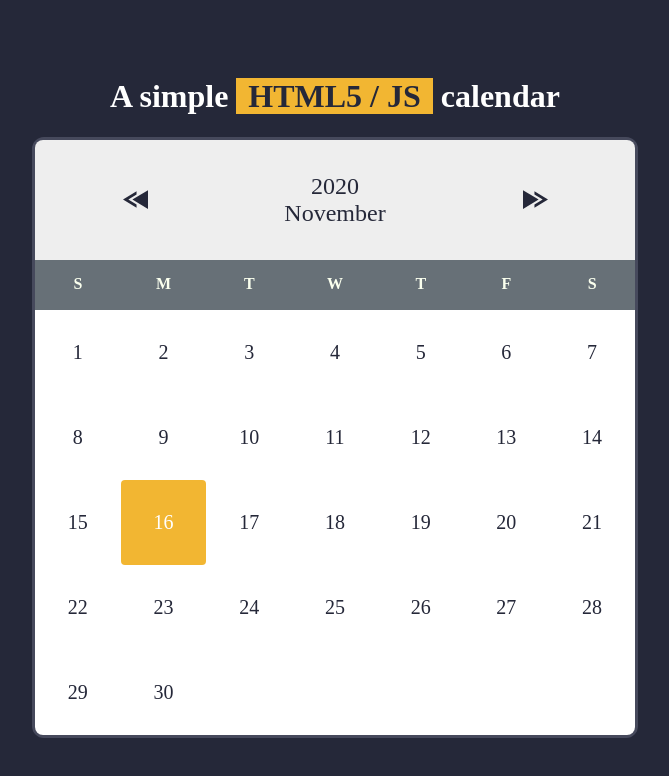
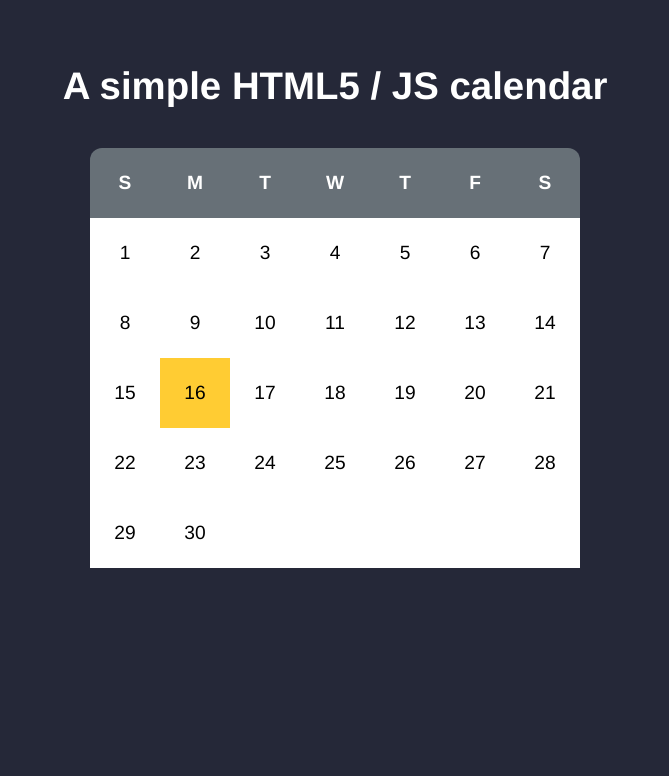
Before and after one commit to loydle/calendar-js, a plain HTML site: page index.html in a window 1280 px wide. Shown: the whole page, without its empty margins (305-974 px from the left). Drawn offline with Linux system fonts and the light colour scheme.

Commit message:
refactor: simplify code

```diff
--- a/css/main.css
+++ /dev/null
@@ -1,186 +0,0 @@
-* {
-    list-style: none;
-}
-
-body {
-    font-family: 'Montserrat';
-    background-color: #252839;
-    padding: 49px;
-}
-
-.yellow {
-    background-color: #f2b632;
-    color: #252839;
-    padding-left: 12px;
-    padding-right: 12px;
-}
-
-h1 {
-    color: #fff;
-    text-align: center;
-}
-
-.month {
-    text-align: center;
-    color: #252839;
-}
-
-#calendar {
-    max-width: 600px;
-    border: 3px solid #5a5d71a3;
-    border-radius: 12px;
-    margin: auto;
-}
-
-#calendar header {
-    background-color: #eee;
-    color: #252839;
-    font-size: 150%;
-    display: flex;
-    width: 100%;
-    margin: auto auto;
-    border-top-left-radius: 8px;
-    border-top-right-radius: 8px;
-    justify-content: space-around;
-    height: 120px;
-    align-items: center;
-}
-
-#calendar header div {
-    display: flex;
-    justify-content: center;
-    width: 100%;
-}
-
-#calendar header .arrow {
-    width: 25px;
-    cursor: pointer;
-}
-
-#calendar header .arrow.prev {
-    transform: rotateY(180deg);
-}
-
-#calendar header button {
-    border: none;
-    background-color: transparent;
-    outline: none;
-    cursor: pointer;
-}
-
-#calendar .day-name ul {
-    display: flex;
-    list-style-type: none;
-    padding: 0;
-    background-color: #677077;
-    color: #faffee;
-    font-weight: bold;
-    width: 100%;
-    line-height: 47px;
-    margin: auto auto;
-    height: 50px;
-    justify-content: space-between;
-}
-
-#calendar .day-name ul li {
-    width: 100px;
-    display: inline-block;
-    text-align: center;
-}
-
-#calendar .days {
-    width: 100%;
-    background-color: #fff;
-    border-bottom-left-radius: 8px;
-    border-bottom-right-radius: 8px;
-    display: flex;
-    flex-wrap: wrap;
-    flex-direction: row;
-}
-
-#calendar .days .current-month {
-    width: 100%;
-    display: flex;
-    flex-wrap: wrap;
-    flex-direction: row;
-}
-
-#calendar section.days section.week {
-    width: calc(100% / 7);
-}
-
-#calendar section.days .past-week section {
-    width: calc(100%/7);
-}
-
-#calendar section.days section.past-week {
-    width: calc(100%);
-    display: flex;
-}
-
-#calendar section.days .day {
-    color: #252839;
-    display: flex;
-    justify-content: center;
-    flex-direction: column;
-    text-align: center;
-    border-radius: 4px;
-    height: 10vw;
-    max-height: 85px;
-    font-size: 20px;
-}
-
-#calendar section.days .day.today,
-#calendar section.days .day.today:hover {
-    background-color: #f2b632;
-    color: #fff;
-    cursor: pointer;
-}
-
-#calendar section.days .day.past,
-#calendar section.days .day.past:hover {
-    color: #f2b632;
-    cursor: pointer;
-}
-
-#calendar section.days .day:hover {
-    background-color: rgba(238, 238, 238, 0.479);
-    color: #222;
-    cursor: pointer;
-}
-
-.hidden {
-    display: none;
-    opacity: 0;
-}
-
-.popup {
-    position: fixed;
-    top: 0;
-    bottom: 0;
-    left: 0;
-    width: 100%;
-    height: 100%;
-    background-color: #252839c0;
-    display: block;
-    text-align: center;
-    transition: .3s;
-}
-
-.popup ul {
-    margin: auto auto;
-    margin-top: 25%;
-    width: 50%;
-    height: 50%;
-    background-color: #fff;
-    display: flex;
-    justify-content: center;
-    flex-direction: column;
-    text-align: center;
-    border-radius: 8px;
-}
-
-canvas {
-    margin-top: 6vh;
-    border-radius: 4px;
-}
--- a/index.html
+++ b/index.html
@@ -1,69 +1,12 @@
 <!doctype html>
 <html lang="en">
-
-<head>
     <meta charset="UTF-8">
-    <link rel="stylesheet" href="css/main.css">
-    <title>A simple HTML5 / JS calendar
-    </title>
-</head>
-
-<body>
-
-    <h1>A simple <span class="yellow">HTML5 / JS</span> calendar</h1>
-    <div id="calendar">
-        <header>
-            <div><img class="arrow prev" src="./img/arrow.svg"> </div>
-            <div>
-                <div class="month"></div>
-            </div>
-            <div>
-                <img class="arrow next" src="./img/arrow.svg">
-            </div>
-        </header>
-        <section class="day-name ">
-            <ul>
-                <li>S</li>
-                <li>M</li>
-                <li>T</li>
-                <li>W</li>
-                <li>T</li>
-                <li>F</li>
-                <li>S</li>
-            </ul>
-        </section>
-        <section class="month-view">
-            <section class="days">
-                <section class="current-month">
-                    <section class="week week-0"></section>
-                    <section class="week week-1"></section>
-                    <section class="week week-2"></section>
-                    <section class="week week-3"></section>
-                    <section class="week week-4"></section>
-                    <section class="week week-5"></section>
-                    <section class="week week-6"></section>
-                </section>
-            </section>
-        </section>
-    </div>
-
-
-    <template>
-      <div class="day"></div>
-        <div class="day-view"></div>
-        <div class="day-view-option">
-          <ul>
-          </ul>
-        </div>
-        <div class="popup">
-        </div>
-        <canvas  id="task-board"></canvas>
-      </template>
-
-
-
-    <script src="js/main.js"></script>
-
-</body>
-
+    <link rel="stylesheet" href="./style.css">
+    <title>A simple HTML5/JS calendar</title>
+    <h1>A simple HTML5 / JS calendar</h1>
+    <div class="wrapper"></div>
+    <script src="./main.js"></script>
+    <script>
+        document.querySelector('.wrapper').appendChild(new CalendarJS(new Date()).html);
+    </script>
 </html>
--- a/js/main.js
+++ /dev/null
@@ -1,282 +0,0 @@
-'use strict';
-
-const CalendarInit = new Calendar(new Day(new Date()));
-const template = document.querySelector('template').content.cloneNode(true);
-
-renderCalendar(
-    document.getElementById('calendar'),
-    CalendarInit,
-    template
-);
-//----------------------------------------------------------
-//----------------------------------------------------------
-
-function renderCalendar(calendarNode, CalendarObj, template) {
-    console.log(CalendarObj);
-    clearWeekViews(calendarNode);
-    prevNextBtnClickEvent(calendarNode, CalendarObj);
-    renderDays(calendarNode, CalendarObj, template);
-    renderMonthAndYearTitle(calendarNode, CalendarObj);
-
-    // ---------
-    // ---------
-
-    function clearWeekViews(calendarNode) {
-        try {
-
-            if (calendarNode instanceof HTMLElement) {
-                let weeksArray = nodeListToArray(calendarNode.querySelectorAll('.week'));
-                weeksArray.map(w => w.innerHTML = '');
-            }
-        } catch (err) {
-            // fallback
-        }
-    }
-
-    function prevNextBtnClickEvent(calendarNode, CalendarObj) {
-        let next = calendarNode.querySelector('.next');
-        let prev = calendarNode.querySelector('.prev');
-
-        next.onclick = changeView;
-        prev.onclick = changeView;
-
-        //---
-        //---
-
-        function changeView(e) {
-            let newDate = CalendarObj.date;
-            newDate.setDate(1);
-            if (e.srcElement.classList.value.match(/next/)) {
-                newDate.setMonth(
-                    newDate.getMonth() + 1
-                );
-            } else if (e.srcElement.classList.value.match(/prev/)) {
-                newDate.setMonth(
-                    newDate.getMonth() - 1
-                );
-            }
-            renderCalendar(
-                calendarNode,
-                new Calendar(new Day(newDate)),
-                template);
-        }
-    }
-
-    function renderDays(calendarHTMLElm, CalendarObj, template) {
-        for (let i = 1; i <= CalendarObj.days.length; i++) {
-            const day = new Day(
-                new Date(`
-                ${CalendarObj.month} ${i}, ${CalendarObj.year} 00:00`)
-            );
-            const dayView = template.querySelector('.day-view').cloneNode(true);
-            const dayContainer = template.querySelector('.day').cloneNode(true);
-            const weekContainer = calendarHTMLElm.querySelector('.days .current-month .week-' + day.week);
-            if (
-                dayView instanceof HTMLElement &&
-                dayContainer instanceof HTMLElement &&
-                weekContainer instanceof HTMLElement
-            ) {
-                setDatasetContainerDay(dayContainer, day);
-                dayView.innerHTML = day.day;
-                dayContainer.appendChild(dayView);
-                weekContainer.appendChild(dayContainer);
-
-
-            } else {
-                console.error('not an HTML element');
-            }
-            (function addPastWeekView(i) {
-                if (i === 1 && day.week != 0) {
-                    for (let i = 0; i < day.week; i++) {
-                        const dayView = template.querySelector('.day-view').cloneNode(true);
-                        const dayContainer = template.querySelector('.day').cloneNode(true);
-                        dayContainer.appendChild(dayView);
-                        calendarHTMLElm.querySelector('.days .current-month .week-' + i).appendChild(dayContainer);
-                    }
-                }
-            }(i));
-        }
-
-        let row = calendarHTMLElm.querySelectorAll('.current-month .week');
-        if (row.length) {
-            for (let i = 0; i < row.length; i++) {
-                if (row[i].querySelector('.day') instanceof HTMLElement) {
-                    if (!row[i].querySelector('.day').dataset.day) {
-                        let pastDayNb = daysInMonth(
-                            CalendarObj.date.getMonth(), CalendarObj.date.getFullYear(), 0
-                        ) - i;
-
-                        let newDate = new Date(
-                            CalendarObj.date.getFullYear(), CalendarObj.date.getMonth() - 1, pastDayNb
-                        );
-                        let dayView = calendarHTMLElm.querySelector(
-                            '.week-' + newDate.getDay() + ' .day .day-view'
-                        );
-                        let section = calendarHTMLElm.querySelector(
-                            '.week-' + newDate.getDay() + ' .day'
-                        );
-                        section.dataset.id = newDate;
-                        section.classList.add('past');
-                        dayView.innerHTML = newDate.getDate();
-                    }
-                }
-
-            }
-        }
-
-        renderTodayActiveDay(calendarNode, CalendarObj);
-        renderDaysBehavior(calendarNode);
-
-
-        function renderTodayActiveDay(calendarHTMLElm, CalendarObj) {
-            if (
-                CalendarObj.month === monthToString(new Date()) &&
-                CalendarObj.year === new Date().getFullYear()
-            ) {
-                const daysNode = calendarHTMLElm.querySelectorAll('section.week .day');
-                for (let i = 0; i < daysNode.length; i++) {
-                    if (daysNode[i].dataset.day == new Date().getDate()) {
-                        daysNode[i].classList.add('today');
-                    } else {
-                        daysNode[i].classList
-                            .remove('today');
-                    }
-                }
-            }
-        }
-
-        function renderDaysBehavior(calendarNode) {
-            let daysArray = nodeListToArray(calendarNode.querySelectorAll('.day'));
-            daysArray.forEach(elm => elm.onclick = popupAction);
-
-            function popupAction(e) {
-                let srcElement = e.srcElement;
-                let id;
-                if (e.srcElement instanceof HTMLElement) {
-                    if (e.srcElement.classList.value.match(/day-view/)) {
-                        srcElement = e.srcElement.parentNode;
-                    }
-                }
-                if (srcElement.dataset.id) {
-                    id = srcElement.dataset.id;
-                }
-                console.trace({ id: hashString(id) });
-            }
-        }
-
-
-    }
-
-
-    function renderMonthAndYearTitle(calendarHTMLElm, Calendar) {
-        let monthNode = calendarHTMLElm.querySelector('.month');
-        if (monthNode instanceof HTMLElement) {
-            monthNode.innerHTML = `${Calendar.year}<br>${Calendar.month}`;
-        }
-    }
-}
-
-function Day(dayAsDateObj) {
-    this.id = dayAsDateObj;
-    this.date = dayAsDateObj;
-    this.day = dayAsDateObj.getDate();
-    this.week = dayAsDateObj.getDay();
-    this.month = dayAsDateObj.getMonth();
-    this.year = dayAsDateObj.getFullYear();
-    return this;
-}
-
-function Calendar(Day) {
-    this.date = Day.date;
-    this.today = new Date().getDate();
-    this.year = getYear(Day.date);
-    this.month = monthToString(Day.date);
-    this.year = Day.date.getFullYear();
-    this.days = getArrayOfDays(getNmbOfDaysInMonth(this.date), this);
-    // this.dayOfWeek = dayToString(Day.date);
-
-    //----
-    //----
-
-    function getYear(dateObj) {
-        return dateObj.getFullYear();
-    }
-
-    function getArrayOfDays(nbOfDays, Calendar) {
-
-        let days = [];
-        for (let i = 1; i <= nbOfDays; i++) {
-            let newDate = new Date(`${Calendar.month} ${i}, ${Calendar.year}`)
-            days.push({
-                date: newDate,
-                s: dayToString(newDate)
-            });
-        }
-        return days;
-    }
-
-    function getNmbOfDaysInMonth(date) {
-        try {
-            // day 0 of Date month + 1 is
-            // last of Date current month
-            return new Date(date.getFullYear(), date.getMonth() + 1, 0).getDate();
-        } catch (err) {
-            console.trace(err);
-        }
-    }
-
-    return this;
-}
-
-function dayToString(dateObj) {
-    try {
-        let daysOfWeek = ['Sunday', 'Monday', 'Tuesday', 'Wednesday', 'Thursday', 'Friday', 'Saturday', ];
-        return daysOfWeek[dateObj.getDay()];
-    } catch (err) {
-        console.trace(err);
-    }
-}
-
-
-function monthToString(date) {
-    try {
-        let months = ['January', 'February', 'March', 'April', 'May', 'June', 'July', 'August', 'September', 'October', 'November', 'December'];
-        if (date) {
-            return months[date.getMonth()];
-        } else {
-            let today = new Date();
-            return months[today.getMonth()];
-        }
-    } catch (err) {
-        // fallback
-    }
-}
-
-function setDatasetContainerDay(containerNode, dayObj) {
-    containerNode.dataset.id = dayObj.date;
-    containerNode.dataset.day = dayObj.date.getDate();
-}
-
-// ------
-// UTILS
-// -----
-
-function daysInMonth(month, year) {
-    return new Date(year, month, 0).getDate();
-}
-
-function nodeListToArray(nodeList) {
-    try {
-        if (nodeList[0] instanceof HTMLElement) {
-            return [].slice.call(nodeList);
-        } else {
-            return [document.createElement('div')];
-        }
-    } catch (err) {
-        return [document.createElement('div')];
-    }
-}
-
-function hashString(s) {
-    return s.split('').reduce(function(a, b) { a = ((a << 5) - a) + b.charCodeAt(0); return a & a; }, 0);
-}
--- /dev/null
+++ b/main.js
@@ -0,0 +1,63 @@
+'use strict';
+
+/**
+* @param {date} date - a specific date, if not mentionned then its the date of today
+* @return a new CalendarJS as HTMLElement
+*/
+class CalendarJS {
+    constructor(date) {
+        this.date = (date) ? date : new Date();
+        this.year = this.date.getFullYear();
+        this.month = this.date.getMonth();
+        this.html = this.getHTML();
+    }
+
+    getDaysOfMonthAsHTML() {
+        let section = document.createElement('section');
+        let date = 1;
+        for (let i = 0; i < 6; i += 1) {
+            let ul = document.createElement("ul");
+
+            //creating individual cells, filing them up with data.
+            for (let j = 0; j < 7; j++) {
+                if (i === 0 && j < (new Date(this.date.getFullYear(), this.date.getMonth())).getDay()) {
+                    const li = document.createElement('li');
+                    const cellText = document.createTextNode("");
+                    li.appendChild(cellText);
+                    ul.appendChild(li);
+                }
+                else if (date > new Date(this.date.getMonth(), this.date.getFullYear(), 0).getDate()) {
+                    break;
+                }
+
+                else {
+                    const li = document.createElement('li');
+                    const cellText = document.createTextNode(date);
+                    if (date === this.date.getDate() && this.year === this.date.getFullYear() && this.month === this.date.getMonth()) {
+                        li.classList.add("today");
+                    }
+                    li.appendChild(cellText);
+                    ul.appendChild(li);
+                    date++;
+                }
+            }
+            section.appendChild(ul)
+        }
+
+        return section;
+    }
+
+    getHTML() {
+        const article = document.createElement('article');
+        article.id = 'calendar';
+        article.innerHTML = `
+        <header>
+        <ul>
+        <li>S</li><li>M</li><li>T</li><li>W</li><li>T</li><li>F</li><li>S</li>
+        </ul>
+        </header>
+        `;
+        article.appendChild(this.getDaysOfMonthAsHTML());
+        return article;
+    }
+}
--- /dev/null
+++ b/style.css
@@ -0,0 +1,66 @@
+*{
+    padding: 0;
+    margin: 0;
+}
+html {
+    font-size: 100%;
+}
+
+body {
+    font-family: 'Helvetica';
+    background-color: #252838;
+    font-size: 1.2rem;
+    padding: 5% 0;
+}
+
+h1 {
+    color: #fff;
+    text-align: center;
+    margin-bottom: 40px;
+}
+
+.wrapper {
+    margin: auto auto;
+    text-align: center;
+}
+
+#calendar {
+    display: inline-block;
+    border-radius: 4px;
+}
+#calendar header ul,
+#calendar section ul {
+    list-style: none;
+    display: flex;
+    width: auto;
+    border-top-left-radius: 12px;
+    border-top-right-radius: 12px;
+}
+
+#calendar header ul li,
+#calendar section ul li {
+    display: flex;
+    justify-content: center;
+    align-items: center;
+    width: 70px;
+    height: 70px;
+}
+
+#calendar header ul {
+    background-color: #677077;
+}
+#calendar header ul li {
+    font-weight: bold;
+    color: #fff;
+}
+#calendar section {
+    background-color: #fff;
+}
+
+#calendar section ul:last-child {
+    border-bottom: none;
+}
+
+#calendar section ul li.today {
+    background-color: #ffcc33;
+}
```
Also changed, not shown: package.json (deleted, +0 -17 lines), .eslintrc.js (deleted), .github/ISSUE_TEMPLATE/bug_report.md (deleted), .github/ISSUE_TEMPLATE/custom.md (deleted), .github/ISSUE_TEMPLATE/feature_request.md (deleted), img/arrow.svg (deleted), img/next.svg (deleted), 5 other files.
